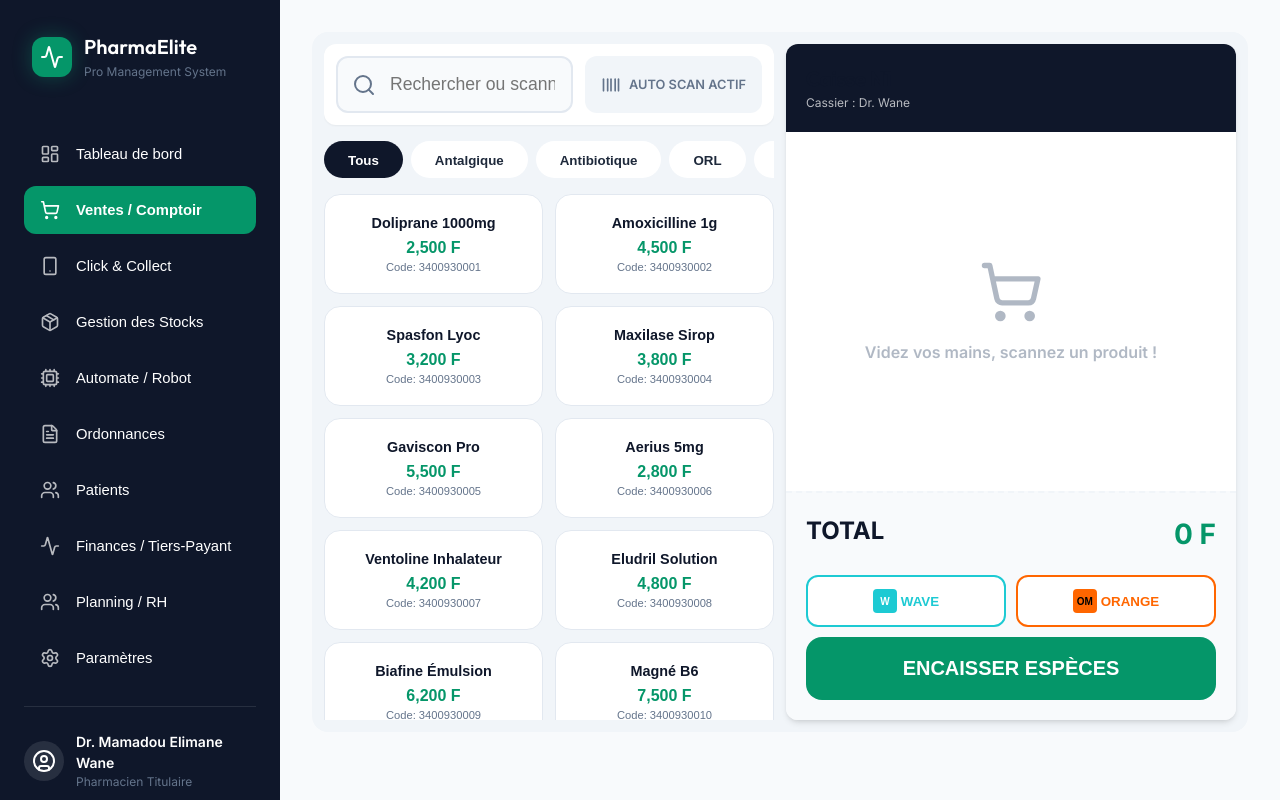
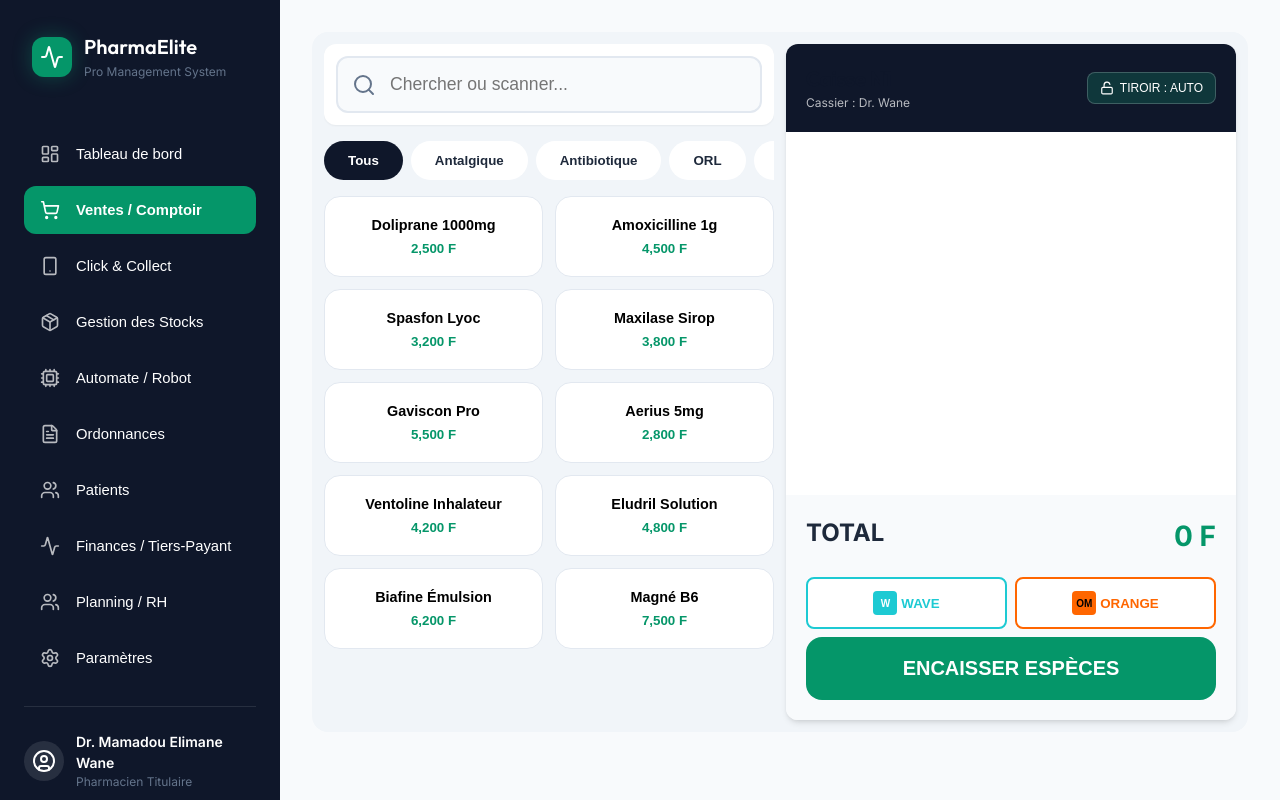
Before and after one commit to mamadouelimanewane/pharmacie, a React (Vite) app: page / in a window 1280 px wide. Both pictures are taken after a click on the button "Ventes / Comptoir". Built offline with nearby package versions, Linux system fonts and the light colour scheme.

Commit message:
Add automatic cash drawer opening feature and visual feedback

```diff
--- a/src/components/POS.jsx
+++ b/src/components/POS.jsx
@@ -4,7 +4,7 @@ import {
     ShieldCheck, Printer, Scan, ShoppingCart, X,
     Delete, ArrowLeft, History, User, Settings,
     Power, ChevronRight, Hash, Star, Smartphone,
-    QrCode, Loader2, CheckCircle2, Barcode
+    QrCode, Loader2, CheckCircle2, Barcode, Unlock
 } from 'lucide-react';
 import { MOCK_PRODUCTS } from '../data/mockData';
 
@@ -69,6 +69,8 @@ export default function POS() {
     const [mobilePayment, setMobilePayment] = useState(null);
     const [mobileStatus, setMobileStatus] = useState('idle');
     const [phoneNumber, setPhoneNumber] = useState('');
+    const [drawerOpen, setDrawerOpen] = useState(false);
+    const [autoDrawer, setAutoDrawer] = useState(true);
 
     // Barcode Scanner logic
     const barcodeBuffer = useRef('');
@@ -83,6 +85,14 @@ export default function POS() {
         const matchesCat = activeCategory === 'Tous' || p.category === activeCategory;
         return matchesSearch && matchesCat;
     });
+
+    const triggerDrawer = () => {
+        setDrawerOpen(true);
+        console.log("Hardware: Sending ESC/POS command (ESC p m t1 t2) to trigger cash drawer opening...");
+        // In a real app with Web Serial:
+        // await port.write(new Uint8Array([27, 112, 0, 25, 250]));
+        setTimeout(() => setDrawerOpen(false), 3000);
+    };
 
     const addToCart = (product) => {
         setCart(prev => {
@@ -124,12 +134,7 @@ export default function POS() {
     useEffect(() => {
         const handleKeyDown = (e) => {
             const now = Date.now();
-
-            // If the time between keys is very short, it's likely a scanner
-            if (now - lastKeyTime.current > 100) {
-                barcodeBuffer.current = '';
-            }
-
+            if (now - lastKeyTime.current > 100) barcodeBuffer.current = '';
             lastKeyTime.current = now;
 
             if (e.key === 'Enter') {
@@ -153,9 +158,7 @@ export default function POS() {
         setMobilePayment(type);
         setMobileStatus('idle');
         setPhoneNumber('');
-        if (type === 'wave') {
-            setMobileStatus('pending');
-        }
+        if (type === 'wave') setMobileStatus('pending');
     };
 
     useEffect(() => {
@@ -167,14 +170,17 @@ export default function POS() {
         }
     }, [mobileStatus]);
 
-    const finalizePayment = () => {
+    const finalizePayment = (type) => {
+        if (type === 'cash' && autoDrawer) {
+            triggerDrawer();
+        }
         setCart([]);
         setShowCheckout(false);
         setMobilePayment(null);
         setMobileStatus('idle');
         setCashAmount('');
         setShowNumpad(false);
-        alert('Vente validée ! Impression du ticket...');
+        // alert('Vente validée ! Impression du ticket...');
     };
 
     const changeDue = parseInt(cashAmount) - total;
@@ -190,6 +196,29 @@ export default function POS() {
             borderRadius: 'var(--radius-lg)',
             position: 'relative'
         }}>
+            {/* Notification Tiroir */}
+            {drawerOpen && (
+                <div style={{
+                    position: 'absolute',
+                    top: '50%',
+                    left: '50%',
+                    transform: 'translate(-50%, -50%)',
+                    backgroundColor: 'rgba(15, 23, 42, 0.95)',
+                    color: 'white',
+                    padding: '30px 50px',
+                    borderRadius: '24px',
+                    zIndex: 2000,
+                    textAlign: 'center',
+                    boxShadow: '0 0 50px rgba(16, 185, 129, 0.4)',
+                    border: '2px solid var(--primary)',
+                    animation: 'pulse 1s infinite'
+                }}>
+                    <Unlock size={64} color="var(--primary)" style={{ marginBottom: '16px' }} />
+                    <h2 style={{ color: 'white' }}>TIROIR CAISSE OUVERT</h2>
+                    <p style={{ opacity: 0.8 }}>Impression du ticket en cours...</p>
+                </div>
+            )}
+
             {lastScanned && (
                 <div style={{
                     position: 'absolute',
@@ -214,7 +243,6 @@ export default function POS() {
 
             {/* Colonne de Gauche : Catalogue Produit */}
             <div style={{ display: 'flex', flexDirection: 'column', gap: '12px', overflow: 'hidden' }}>
-                {/* Barre Supérieure Tactile */}
                 <div style={{
                     display: 'flex',
                     gap: '12px',
@@ -227,7 +255,7 @@ export default function POS() {
                         <Search size={24} style={{ position: 'absolute', left: '16px', top: '50%', transform: 'translateY(-50%)', color: 'var(--text-muted)' }} />
                         <input
                             type="text"
-                            placeholder="Rechercher ou scanner directement..."
+                            placeholder="Chercher ou scanner..."
                             value={search}
                             onChange={(e) => setSearch(e.target.value)}
                             style={{
@@ -241,23 +269,8 @@ export default function POS() {
                             }}
                         />
                     </div>
-                    <div style={{
-                        display: 'flex',
-                        alignItems: 'center',
-                        gap: '8px',
-                        padding: '0 16px',
-                        backgroundColor: '#f1f5f9',
-                        borderRadius: '12px',
-                        fontSize: '0.8rem',
-                        color: 'var(--text-muted)',
-                        fontWeight: '600'
-                    }}>
-                        <Barcode size={20} />
-                        AUTO SCAN ACTIF
-                    </div>
                 </div>
 
-                {/* Catégories */}
                 <div style={{ display: 'flex', gap: '8px', overflowX: 'auto', padding: '4px 0' }}>
                     {CATEGORIES.map(cat => (
                         <button
@@ -271,8 +284,7 @@ export default function POS() {
                                 color: activeCategory === cat ? 'white' : 'var(--text-main)',
                                 fontWeight: '600',
                                 whiteSpace: 'nowrap',
-                                cursor: 'pointer',
-                                transition: 'all 0.2s'
+                                cursor: 'pointer'
                             }}
                         >
                             {cat}
@@ -280,7 +292,6 @@ export default function POS() {
                     ))}
                 </div>
 
-                {/* Grille de Produits */}
                 <div style={{
                     display: 'grid',
                     gridTemplateColumns: 'repeat(auto-fill, minmax(160px, 1fr))',
@@ -299,15 +310,11 @@ export default function POS() {
                                 backgroundColor: 'white',
                                 borderRadius: '16px',
                                 border: '1px solid #e2e8f0',
-                                cursor: 'pointer',
-                                transition: 'all 0.2s'
+                                cursor: 'pointer'
                             }}
-                            onMouseDown={(e) => e.target.style.transform = 'translateY(2px)'}
-                            onMouseUp={(e) => e.target.style.transform = 'translateY(0)'}
                         >
-                            <span style={{ fontWeight: '700', fontSize: '0.9rem', textAlign: 'center', marginBottom: '8px', color: 'var(--secondary)' }}>{p.name}</span>
-                            <span style={{ fontWeight: '800', color: 'var(--primary)', fontSize: '1rem' }}>{p.price.toLocaleString()} F</span>
-                            <span style={{ fontSize: '0.7rem', color: 'var(--text-muted)', marginTop: '4px' }}>Code: {p.code}</span>
+                            <span style={{ fontWeight: '700', fontSize: '0.9rem', textAlign: 'center', marginBottom: '8px' }}>{p.name}</span>
+                            <span style={{ fontWeight: '800', color: 'var(--primary)' }}>{p.price.toLocaleString()} F</span>
                         </button>
                     ))}
                 </div>
@@ -328,56 +335,47 @@ export default function POS() {
                             <h2 style={{ fontSize: '1.25rem', fontWeight: '700' }}>Caisse N1</h2>
                             <p style={{ fontSize: '0.75rem', opacity: 0.7 }}>Cassier : Dr. Wane</p>
                         </div>
+                        <button
+                            onClick={() => setAutoDrawer(!autoDrawer)}
+                            style={{
+                                display: 'flex',
+                                alignItems: 'center',
+                                gap: '6px',
+                                padding: '8px 12px',
+                                borderRadius: '8px',
+                                border: '1px solid rgba(255,255,255,0.2)',
+                                backgroundColor: autoDrawer ? 'rgba(16, 185, 129, 0.2)' : 'transparent',
+                                color: 'white',
+                                fontSize: '0.75rem',
+                                cursor: 'pointer'
+                            }}
+                        >
+                            <Unlock size={14} /> TIROIR : {autoDrawer ? 'AUTO' : 'MANUEL'}
+                        </button>
                     </div>
                 </div>
 
-                {/* Liste des articles */}
                 <div style={{ flex: 1, overflowY: 'auto', padding: '12px' }}>
-                    {cart.length === 0 ? (
-                        <div style={{ height: '100%', display: 'flex', flexDirection: 'column', alignItems: 'center', justifyContent: 'center', color: 'var(--text-muted)', opacity: 0.5 }}>
-                            <ShoppingCart size={64} style={{ marginBottom: '16px' }} />
-                            <p style={{ fontWeight: '600' }}>Videz vos mains, scannez un produit !</p>
+                    {cart.map(item => (
+                        <div key={item.id} onClick={() => setSelectedItem(item.id)} style={{ display: 'flex', padding: '12px', borderBottom: '1px solid #f1f5f9', cursor: 'pointer', backgroundColor: selectedItem === item.id ? '#f8fafc' : 'transparent' }}>
+                            <div style={{ flex: 1 }}>
+                                <p style={{ fontWeight: '600' }}>{item.name}</p>
+                                <p style={{ fontSize: '0.8rem', color: 'var(--text-muted)' }}>{item.price.toLocaleString()} F x {item.quantity}</p>
+                            </div>
+                            <p style={{ fontWeight: '700' }}>{(item.price * item.quantity).toLocaleString()} F</p>
                         </div>
-                    ) : (
-                        <div style={{ display: 'flex', flexDirection: 'column', gap: '8px' }}>
-                            {cart.map(item => (
-                                <div
-                                    key={item.id}
-                                    onClick={() => setSelectedItem(item.id)}
-                                    style={{
-                                        display: 'flex',
-                                        padding: '16px',
-                                        borderRadius: '12px',
-                                        backgroundColor: selectedItem === item.id ? '#f0fdf4' : '#f8fafc',
-                                        border: selectedItem === item.id ? '2px solid var(--primary)' : '2px solid transparent',
-                                        cursor: 'pointer'
-                                    }}
-                                >
-                                    <div style={{ flex: 1 }}>
-                                        <p style={{ fontWeight: '700', color: 'var(--secondary)', marginBottom: '4px' }}>{item.name}</p>
-                                        <p style={{ fontSize: '0.8rem', color: 'var(--text-muted)' }}>
-                                            {item.price.toLocaleString()} F x {item.quantity}
-                                        </p>
-                                    </div>
-                                    <div style={{ textAlign: 'right' }}>
-                                        <p style={{ fontWeight: '800', color: 'var(--secondary)' }}>{(item.price * item.quantity).toLocaleString()} F</p>
-                                    </div>
-                                </div>
-                            ))}
-                        </div>
-                    )}
+                    ))}
                 </div>
 
-                {/* Totaux */}
-                <div style={{ padding: '20px', borderTop: '2px dashed #f1f5f9', backgroundColor: '#f8fafc' }}>
+                <div style={{ padding: '20px', backgroundColor: '#f8fafc' }}>
                     <div style={{ display: 'flex', justifyContent: 'space-between', marginBottom: '20px' }}>
-                        <span style={{ fontSize: '1.5rem', fontWeight: '800', color: 'var(--secondary)' }}>TOTAL</span>
+                        <span style={{ fontSize: '1.5rem', fontWeight: '800' }}>TOTAL</span>
                         <span style={{ fontSize: '1.75rem', fontWeight: '900', color: 'var(--primary)' }}>{total.toLocaleString()} F</span>
                     </div>
 
-                    <div style={{ display: 'grid', gridTemplateColumns: '1fr 1fr', gap: '10px', marginBottom: '10px' }}>
-                        <button onClick={() => startMobilePayment('wave')} style={{ padding: '12px', borderRadius: '12px', border: '2px solid #1dcad3', background: 'white', cursor: 'pointer', color: '#1dcad3', fontWeight: 'bold', display: 'flex', alignItems: 'center', justifyContent: 'center', gap: '4px' }}><WaveIcon /> WAVE</button>
-                        <button onClick={() => startMobilePayment('om')} style={{ padding: '12px', borderRadius: '12px', border: '2px solid #FF6600', background: 'white', cursor: 'pointer', color: '#FF6600', fontWeight: 'bold', display: 'flex', alignItems: 'center', justifyContent: 'center', gap: '4px' }}><OMIcon /> ORANGE</button>
+                    <div style={{ display: 'grid', gridTemplateColumns: '1fr 1fr', gap: '8px', marginBottom: '8px' }}>
+                        <button onClick={() => startMobilePayment('wave')} style={{ padding: '12px', borderRadius: '8px', border: '2px solid #1dcad3', background: 'white', cursor: 'pointer', color: '#1dcad3', fontWeight: 'bold', display: 'flex', alignItems: 'center', justifyContent: 'center', gap: '4px' }}><WaveIcon /> WAVE</button>
+                        <button onClick={() => startMobilePayment('om')} style={{ padding: '12px', borderRadius: '8px', border: '2px solid #FF6600', background: 'white', cursor: 'pointer', color: '#FF6600', fontWeight: 'bold', display: 'flex', alignItems: 'center', justifyContent: 'center', gap: '4px' }}><OMIcon /> ORANGE</button>
                     </div>
 
                     <button
@@ -391,7 +389,7 @@ export default function POS() {
                 {(showNumpad || showCheckout || mobilePayment) && (
                     <div style={{ position: 'absolute', bottom: '24px', right: '480px', width: '320px', backgroundColor: 'white', borderRadius: '24px', boxShadow: '0 25px 50px -12px rgba(0,0,0,0.25)', padding: '24px', zIndex: 100, border: '1px solid var(--border)' }}>
                         <div style={{ display: 'flex', justifyContent: 'space-between', alignItems: 'center', marginBottom: '16px' }}>
-                            <h3 style={{ fontWeight: '700' }}>{mobilePayment ? 'Mobile Money' : 'Encaissement'}</h3>
+                            <h3 style={{ fontWeight: '700' }}>Paiement</h3>
                             <button onClick={() => { setShowNumpad(false); setShowCheckout(false); setMobilePayment(null); setMobileStatus('idle'); }} style={{ border: 'none', background: 'none', cursor: 'pointer' }}><X size={24} /></button>
                         </div>
 
@@ -404,7 +402,7 @@ export default function POS() {
 
                         {mobilePayment === 'wave' && (
                             <div style={{ textAlign: 'center', padding: '20px' }}>
-                                {mobileStatus === 'pending' ? <><QrCode size={100} color="#1dcad3" /><p>Scan QR Wave...</p></> : <p style={{ color: 'green', fontWeight: '700' }}>Paiement Wave OK !</p>}
+                                {mobileStatus === 'pending' ? <><QrCode size={100} color="#1dcad3" /><p>Scan QR Wave...</p></> : <p style={{ color: 'green', fontWeight: '700' }}>Wave Reçu !</p>}
                             </div>
                         )}
 
@@ -415,24 +413,28 @@ export default function POS() {
                                         <p style={{ fontSize: '1.2rem', fontWeight: 'bold', color: '#FF6600' }}>{phoneNumber || 'Numéro OM'}</p>
                                         <button disabled={phoneNumber.length < 9} onClick={() => setMobileStatus('pending')} style={{ width: '100%', padding: '16px', background: '#FF6600', color: 'white', border: 'none', borderRadius: '12px', marginTop: '12px', fontWeight: '700' }}>VALIDER PUSH OM</button>
                                     </>
-                                ) : mobileStatus === 'pending' ? <p>Attente validation client...</p> : <p style={{ color: 'green', fontWeight: '700' }}>Orange Money OK !</p>}
+                                ) : mobileStatus === 'pending' ? <p>Attente client...</p> : <p style={{ color: 'green', fontWeight: '700' }}>OM Reçu !</p>}
                             </div>
                         )}
 
                         {(showCheckout || (mobilePayment === 'om' && mobileStatus === 'idle')) && (
-                            <Numpad
-                                onInput={handleNumpadInput}
-                                onDelete={() => showCheckout ? setCashAmount(prev => prev.slice(0, -1)) : setPhoneNumber(prev => prev.slice(0, -1))}
-                                onClear={() => showCheckout ? setCashAmount('') : setPhoneNumber('')}
-                            />
+                            <Numpad onInput={handleNumpadInput} onDelete={() => showCheckout ? setCashAmount(prev => prev.slice(0, -1)) : setPhoneNumber(prev => prev.slice(0, -1))} onClear={() => showCheckout ? setCashAmount('') : setPhoneNumber('')} />
                         )}
 
                         {((showCheckout && parseInt(cashAmount) >= total) || mobileStatus === 'success') && (
-                            <button onClick={finalizePayment} style={{ width: '100%', padding: '16px', background: 'var(--primary)', color: 'white', border: 'none', borderRadius: '12px', fontWeight: 'bold', marginTop: '16px', fontSize: '1.1rem', cursor: 'pointer' }}>CONCLURE LA VENTE</button>
+                            <button onClick={() => finalizePayment(showCheckout ? 'cash' : 'mobile')} style={{ width: '100%', padding: '16px', background: 'var(--primary)', color: 'white', border: 'none', borderRadius: '12px', fontWeight: 'bold', marginTop: '16px', fontSize: '1.1rem', cursor: 'pointer' }}>CONCLURE & OUVRIR TIROIR</button>
                         )}
                     </div>
                 )}
             </div>
+
+            <style>{`
+                @keyframes pulse {
+                    0% { transform: translate(-50%, -50%) scale(1); }
+                    50% { transform: translate(-50%, -50%) scale(1.02); }
+                    100% { transform: translate(-50%, -50%) scale(1); }
+                }
+            `}</style>
         </div>
     );
 }
```
